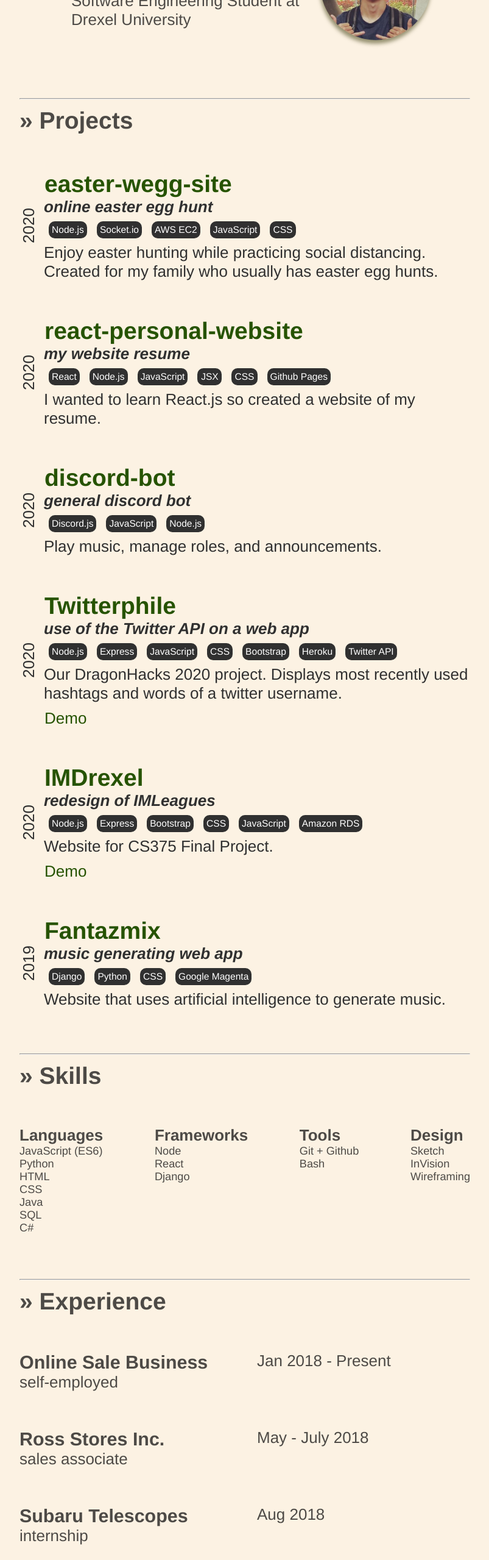
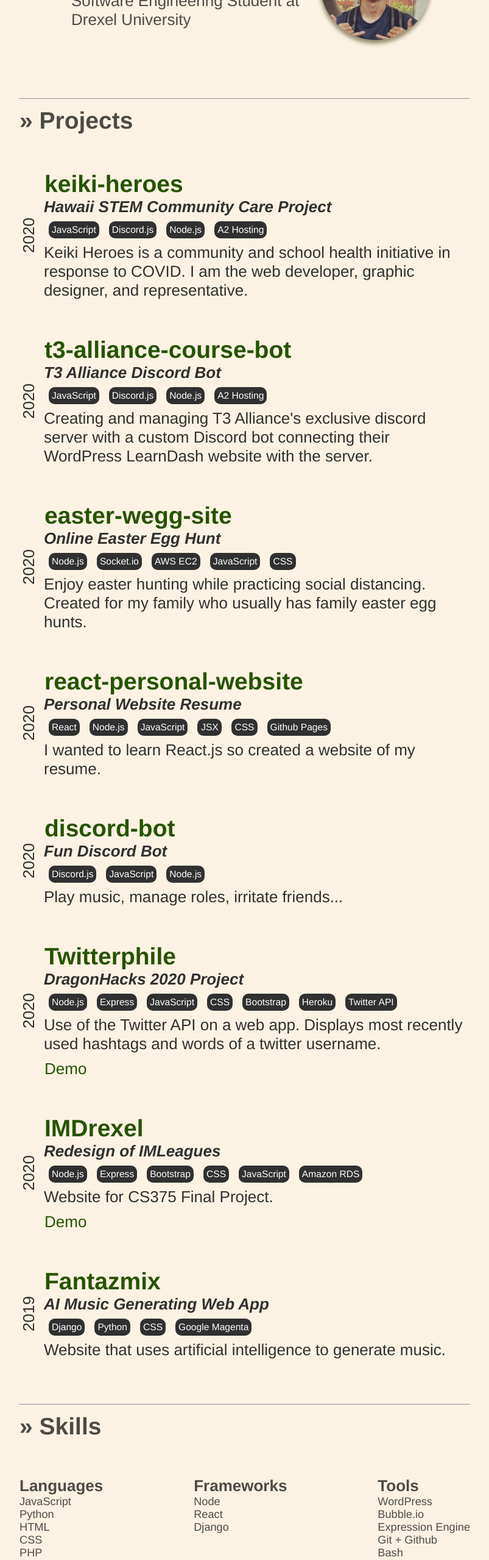
Before and after one commit to jakobau/react-personal-website, a React (Create React App) app: page / in a window 1280 px wide. Shown: the part 234-2793 px from the top of the page at 61% size, without its empty margins (238-1041 px from the left). Built offline with nearby package versions, Linux system fonts and the light colour scheme.

Commit message:
sept 2020 update

```diff
--- a/src/App.js
+++ b/src/App.js
@@ -19,14 +19,14 @@ function App() {
     ReactGA.pageview(window.location.pathname + window.location.search)
   }, [])
   return (
-    <div className="App" style={{backgroundColor: '#f7e7cd'}}>
+    <div className="App" style={{ backgroundColor: '#f7e7cd' }}>
       <span id="top"></span>
       <header className="App-header">
         <Profile />
         <Section />
         <Skills />
         <Experience />
-        <a href={resumePDF} target="_blank" rel="noopener noreferrer">Get My Resume</a>
+        <a href={ resumePDF } target="_blank" rel="noopener noreferrer">Resume</a>
       </header>
       <Footer />
     </div>
--- a/src/components/experience.js
+++ b/src/components/experience.js
@@ -20,9 +20,12 @@ export default class Experience extends Component {
         <div id="title"><hr/>
           <h2>&#187; Experience</h2>
         </div>
-        <Job co="Online Sale Business" title="self-employed" date="Jan 2018 - Present"/>
-        <Job co="Ross Stores Inc." title="sales associate" date="May - July 2018"/>
-        <Job co="Subaru Telescopes" title="internship" date="Aug 2018"/>
+        <Job co="Hawaii STEM Community Care" title="Volunteer" date="June 2020 - Present"/>
+        <Job co="T3 Alliance" title="Freelancer - Discord Lead and R&D" date="April 2020 - Present"/>
+        <Job co="Gum Design LLC" title="Internship - Web Developer" date="April 2020 - Present"/>
+        <Job co="Online eBay Business" title="Self-Employed" date="Jan 2018 - Present"/>
+        <Job co="Ross Stores Inc." title="Sales Associate" date="May - July 2018"/>
+        <Job co="Subaru Telescopes" title="Internship - Web and Database Development" date="Aug 2018"/>
       </div>
     );
   }
--- a/src/components/section.js
+++ b/src/components/section.js
@@ -51,8 +51,43 @@ export default class Section extends Component {
             <Date date="2020" />
           </div>
           <div>
+            <Title name="keiki-heroes" link="/" />
+            <Short desc="Hawaii STEM Community Care Project" />
+            <div id="labels">
+              <Label label="JavaScript" />
+              <Label label="Discord.js" />
+              <Label label="Node.js" />
+              <Label label="A2 Hosting" />
+            </div>
+            <Desc desc="Keiki Heroes is a community and school health initiative in response to COVID. I am the web developer, graphic designer,
+            and representative." />
+          </div>
+        </div>
+
+        <div id="section">
+          <div id="date">
+            <Date date="2020" />
+          </div>
+          <div>
+            <Title name="t3-alliance-course-bot" link="/" />
+            <Short desc="T3 Alliance Discord Bot" />
+            <div id="labels">
+              <Label label="JavaScript" />
+              <Label label="Discord.js" />
+              <Label label="Node.js" />
+              <Label label="A2 Hosting" />
+            </div>
+            <Desc desc="Creating and managing T3 Alliance's exclusive discord server with a custom Discord bot connecting their WordPress LearnDash website with the server." />
+          </div>
+        </div>
+
+        <div id="section">
+          <div id="date">
+            <Date date="2020" />
+          </div>
+          <div>
             <Title name="easter-wegg-site" link="http://egghunt.jakobau.me/" />
-            <Short desc="online easter egg hunt" />
+            <Short desc="Online Easter Egg Hunt" />
             <div id="labels">
               <Label label="Node.js" />
               <Label label="Socket.io" />
@@ -60,7 +95,7 @@ export default class Section extends Component {
               <Label label="JavaScript" />
               <Label label="CSS" />
             </div>
-            <Desc desc="Enjoy easter hunting while practicing social distancing. Created for my family who usually has easter egg hunts." />
+            <Desc desc="Enjoy easter hunting while practicing social distancing. Created for my family who usually has family easter egg hunts." />
           </div>
         </div>
 
@@ -70,7 +105,7 @@ export default class Section extends Component {
           </div>
           <div>
             <Title name="react-personal-website" link="https://github.com/jakobau/react-personal-website" />
-            <Short desc="my website resume" />
+            <Short desc="Personal Website Resume" />
             <div id="labels">
               <Label label="React" />
               <Label label="Node.js" />
@@ -89,13 +124,13 @@ export default class Section extends Component {
           </div>
           <div>
             <Title name="discord-bot" link="https://github.com/jakobau/discordbot" />
-            <Short desc="general discord bot" />
+            <Short desc="Fun Discord Bot" />
             <div id="labels">
               <Label label="Discord.js" />
               <Label label="JavaScript" />
               <Label label="Node.js" />
             </div>
-            <Desc desc="Play music, manage roles, and announcements." />
+            <Desc desc="Play music, manage roles, irritate friends..." />
           </div>
         </div>
 
@@ -105,7 +140,7 @@ export default class Section extends Component {
           </div>
           <div>
             <Title name="Twitterphile" link="https://github.com/MattD0312/twitter-profile-summarizer" />
-            <Short desc="use of the Twitter API on a web app" />
+            <Short desc="DragonHacks 2020 Project" />
             <div id="labels">
               <Label label="Node.js" />
               <Label label="Express" />
@@ -115,7 +150,7 @@ export default class Section extends Component {
               <Label label="Heroku" />
               <Label label="Twitter API" />
             </div>
-            <Desc desc="Our DragonHacks 2020 project. Displays most recently used hashtags and words of a twitter username." />
+            <Desc desc="Use of the Twitter API on a web app. Displays most recently used hashtags and words of a twitter username." />
             <Demo link="https://twitterphile.herokuapp.com/" />
           </div>
         </div>
@@ -126,7 +161,7 @@ export default class Section extends Component {
           </div>
           <div>
             <Title name="IMDrexel" link="https://github.com/jakobau/IMDrexel" />
-            <Short desc="redesign of IMLeagues" />
+            <Short desc="Redesign of IMLeagues" />
             <div id="labels">
               <Label label="Node.js" />
               <Label label="Express" />
@@ -146,7 +181,7 @@ export default class Section extends Component {
           </div>
           <div>
             <Title name="Fantazmix" link="https://github.com/jakobau/fantasmix" />
-            <Short desc="music generating web app" />
+            <Short desc="AI Music Generating Web App" />
             <div id="labels">
               <Label label="Django" />
               <Label label="Python" />
--- a/src/components/skills.js
+++ b/src/components/skills.js
@@ -26,10 +26,11 @@ export default class Skills extends Component {
         <div className="skills">
           <div id="skill-section">
             <Skill title="Languages"/>
-            <SkillPoint point="JavaScript (ES6)" />
+            <SkillPoint point="JavaScript" />
             <SkillPoint point="Python" />
             <SkillPoint point="HTML" />
             <SkillPoint point="CSS" />
+            <SkillPoint point="PHP" />
             <SkillPoint point="Java" />
             <SkillPoint point="SQL" />
             <SkillPoint point="C#" />
@@ -42,6 +43,9 @@ export default class Skills extends Component {
           </div>
           <div id="skill-section">
             <Skill title="Tools"/>
+            <SkillPoint point="WordPress" />
+            <SkillPoint point="Bubble.io" />
+            <SkillPoint point="Expression Engine" />
             <SkillPoint point="Git + Github" />
             <SkillPoint point="Bash" />
           </div>
@@ -49,7 +53,7 @@ export default class Skills extends Component {
             <Skill title="Design"/>
             <SkillPoint point="Sketch" />
             <SkillPoint point="InVision" />
-            <SkillPoint point="Wireframing" />
+            <SkillPoint point="Adobe Illustrator" />
           </div>
         </div>
       </div>
```
